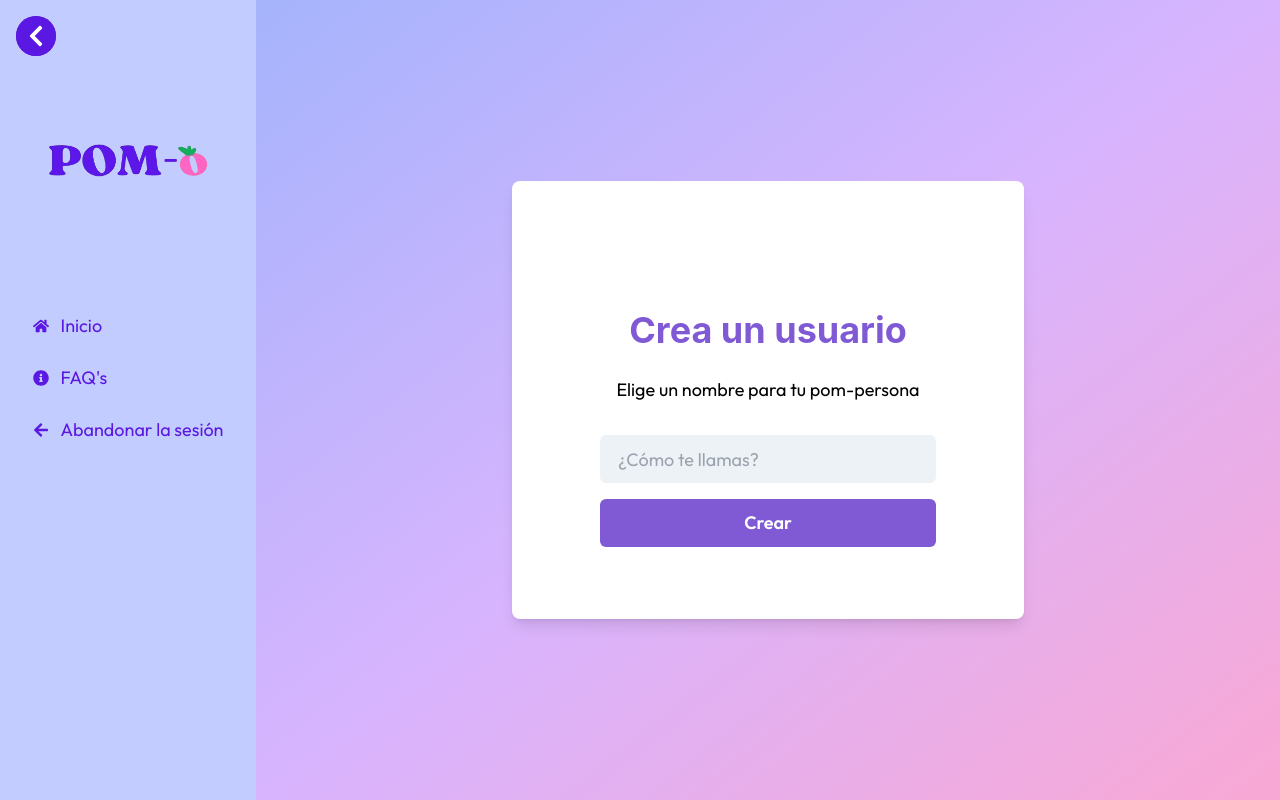
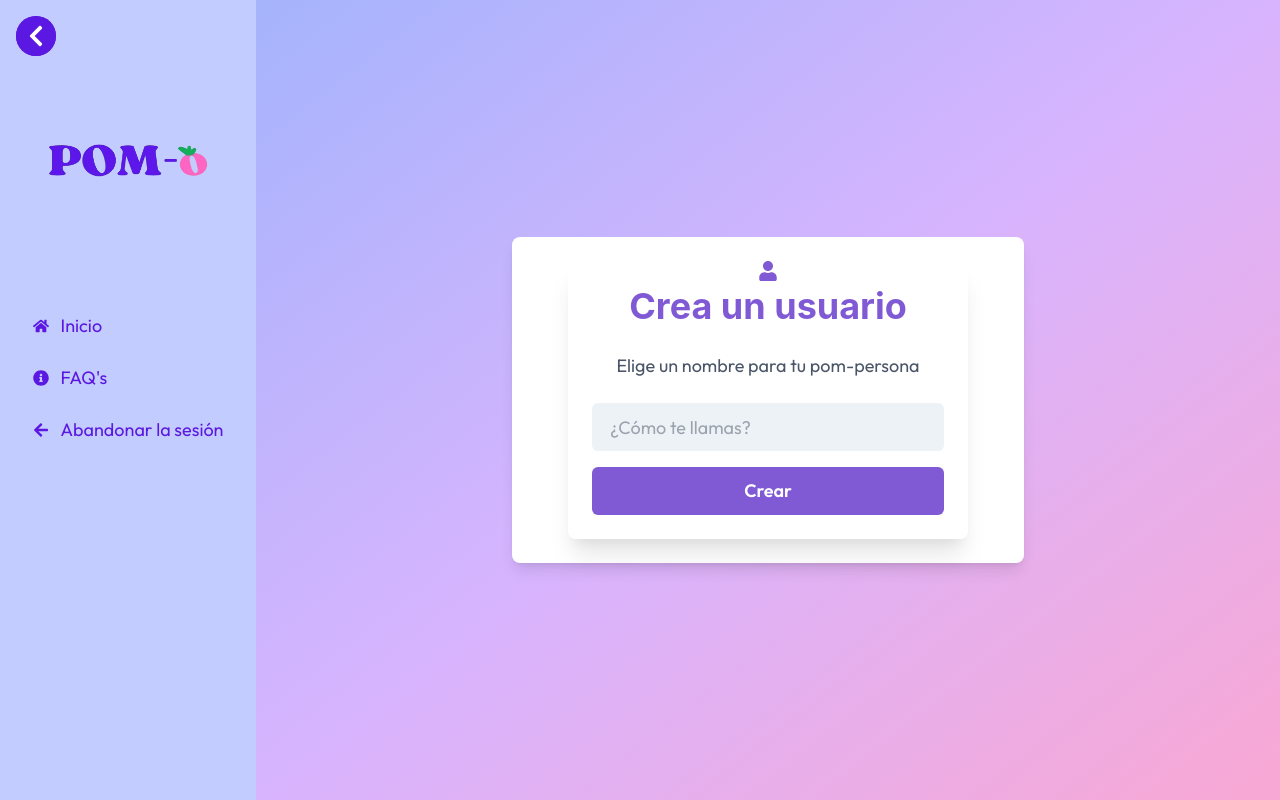
Before and after one commit to gabrielaspooky/Pomodoro, a Next.js app in the folder pomodoro-timer/: page / in a window 1280 px wide. Built offline with nearby package versions, Linux system fonts and the light colour scheme.

Commit message:
added new style to usernameform

```diff
--- a/pomodoro-timer/components/ApiFetcher.jsx
+++ b/pomodoro-timer/components/ApiFetcher.jsx
@@ -61,7 +61,7 @@ export default function ApiFetcher() {
     <div className="bg-gradient-to-br from-blue-300 to-purple-300 p-4 rounded-lg">
       <div className="bg-white rounded-3xl shadow-xl overflow-hidden">
         <div className="bg-gradient-to-r from-blue-500 to-purple-500 p-6">
-          <h1 className="text-3xl font-bold text-center text-white">Consejo Productivo del Día</h1>
+          <h1 className="text-3xl font-bold text-center text-white">Durante tu tiempo de descanso, puedes...</h1>
         </div>
         <div className="p-8">
           {consejoAleatorio ? (
--- a/pomodoro-timer/components/ui/BreakTimeModal.jsx
+++ b/pomodoro-timer/components/ui/BreakTimeModal.jsx
@@ -56,7 +56,7 @@ export default function BreakTimeModal({ isBreak, onClose }) {
                   onClick={handleSuggestion}
                   className="bg-pink-500 hover:bg-pink-600 text-white font-semibold py-3 rounded-lg transition-all duration-200 transform hover:scale-105"
                 >
-                  Sugiéreme algo productivo
+                  Dame una sugerencia
                 </Button>
                 <Button
                   size="lg"
@@ -97,7 +97,6 @@ export default function BreakTimeModal({ isBreak, onClose }) {
               <X className="w-6 h-6" />
             </button>
 
-            <h2 className="text-2xl font-semibold mb-4 text-center">Sugerencia Productiva</h2>
             <ApiFetcher />
           </div>
         </div>
--- a/pomodoro-timer/components/ui/LoadingDots.jsx
+++ b/pomodoro-timer/components/ui/LoadingDots.jsx
@@ -15,7 +15,7 @@ export default function MinimalistTextLoading() {
   }
 
   return (
-    <div className="flex flex-col items-center justify-center h-screen bg-gray-100">
+    <div className="fixed inset-0 flex flex-col items-center justify-center bg-gray-100 bg-opacity-80 z-50">
       <motion.div
         className="flex space-x-2 mb-4"
         variants={containerVariants}
--- a/pomodoro-timer/components/ui/UserNameForm.jsx
+++ b/pomodoro-timer/components/ui/UserNameForm.jsx
@@ -1,38 +1,47 @@
-import { Input, Box, Button, Heading, Text, VStack } from '@chakra-ui/react';
-import React, { useState } from 'react';
-import { CircleUser } from 'lucide-react';
+'use client'
 
-const UserNameForm = ({ onSubmit }) => {
-  const [username, setUsername] = useState('');
-  const [message, setMessage] = useState('');
+import { Input, Box, Button, Heading, Text, VStack, Icon, Flex } from '@chakra-ui/react'
+import { FaUser } from 'react-icons/fa'
+import { useState } from 'react'
+
+export default function UserNameForm({ onSubmit }) {
+  const [username, setUsername] = useState('')
+  const [message, setMessage] = useState('')
 
   const handleSubmit = (e) => {
-    e.preventDefault();
+    e.preventDefault()
     if (username.length >= 2) {
-      setMessage(`¡Pom te da la bienvenida, ${username}!`);
-      onSubmit(username);
-      setUsername('');
+      setMessage(`¡Pom te da la bienvenida, ${username}!`)
+      onSubmit(username)
+      setUsername('')
     } else {
-      setMessage("El nombre de usuario debe tener al menos 2 caracteres.");
+      setMessage("El nombre de usuario debe tener al menos 2 caracteres.")
     }
-  };
+  }
 
   return (
+    <Box position="relative" width="100%" maxWidth="400px" margin="auto" padding={6} borderRadius="lg" boxShadow="xl">
       <Box
-      bg="white"
-      p={{ base: 6, md: 10 }}
-      rounded="xl"
-      maxW={{ base: '90%', sm: 'md' }}
-      mx="auto"
-      mt={16}
-      textAlign="center"
+        position="absolute"
+        top="-20px"
+        left="50%"
+        transform="translateX(-50%)"
+        p={4}
+
       >
+        <Icon as={FaUser} w={5} h={5} color="purple.500" />
+      </Box>
 
-      <Heading mb={6} size={{ base: 'lg', md: 'xl' }} color="purple.500">Crea un usuario</Heading>
-      <Text mb={6} color="black" fontSize={{ base: 'md', md: 'lg' }}>Elige un nombre para tu pom-persona</Text>
+      <VStack spacing={6} align="center">
+        <Heading size={{ base: 'lg', md: 'xl' }} color="purple.500">
+          Crea un usuario
+        </Heading>
+        <Text color="gray.600" fontSize={{ base: 'md', md: 'lg' }}>
+          Elige un nombre para tu pom-persona
+        </Text>
 
-      <form onSubmit={handleSubmit}>
-        <VStack spacing={4} p={4} py={2}>
+        <form onSubmit={handleSubmit} style={{ width: '100%' }}>
+          <VStack spacing={4}>
             <Input
               value={username}
               onChange={(e) => setUsername(e.target.value)}
@@ -40,13 +49,17 @@ const UserNameForm = ({ onSubmit }) => {
               placeholder="¿Cómo te llamas?"
               size="lg"
               bg="gray.100"
-            focusBorderColor="#ac8fc9"
+              focusBorderColor="purple.400"
+              _hover={{ bg: 'gray.200' }}
+              transition="all 0.2s"
             />
             <Button
               type="submit"
               colorScheme="purple"
               size="lg"
               width="full"
+              _hover={{ bg: 'purple.600' }}
+              transition="all 0.2s"
             >
               Crear
             </Button>
@@ -54,16 +67,22 @@ const UserNameForm = ({ onSubmit }) => {
         </form>
 
         {message && (
-        <Text
+          <Flex
             mt={4}
-          fontSize="lg"
-          color={message.includes('bienvenida') ? 'green.500' : 'red.500'}
+            p={3}
+            bg={message.includes('bienvenida') ? 'green.100' : 'red.100'}
+            color={message.includes('bienvenida') ? 'green.700' : 'red.700'}
+            rounded="md"
+            alignItems="center"
+            justifyContent="center"
+            width="full"
           >
+            <Text fontSize="md" fontWeight="medium">
               {message}
             </Text>
+          </Flex>
         )}
+      </VStack>
     </Box>
-  );
-};
-
-export default UserNameForm;
+  )
+}
```
Lines whose indentation alone changed are shown as unchanged.
